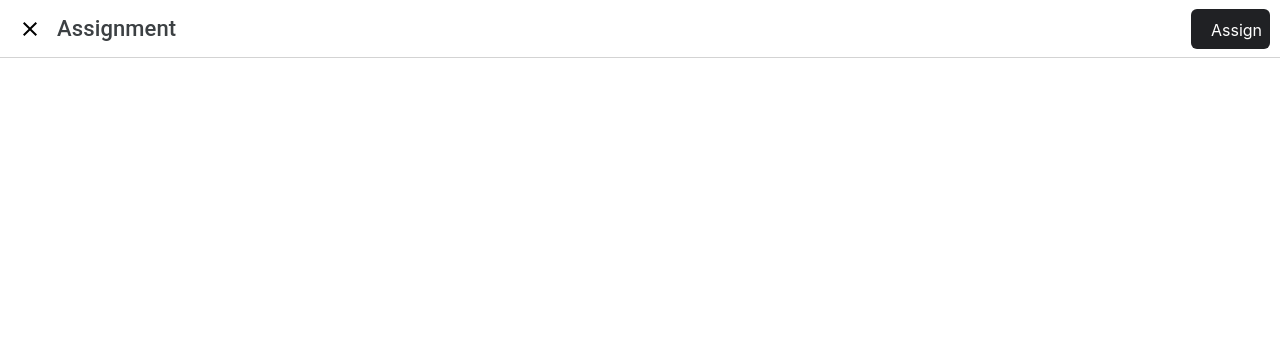
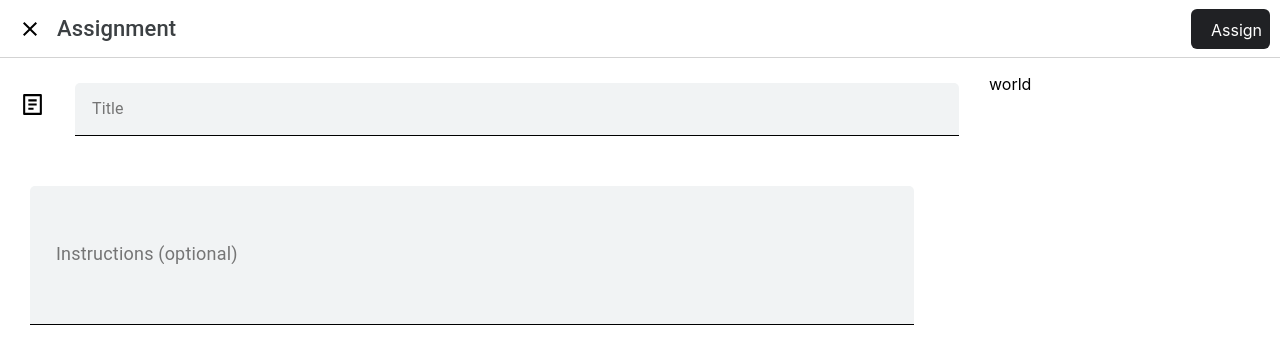
Before and after one commit to SAYEM5522/Google-ClassRoom-clone, a Next.js app in the folder apps/web/: page /Assignments/AssignmentDetails in a window 1280 px wide. Shown: the top 364 px of the page. Built offline with nearby package versions, Linux system fonts and the light colour scheme.

Commit message:
Assignment Details Add

```diff
--- a/apps/web/pages/Assignments/AssignmentDetails.tsx
+++ b/apps/web/pages/Assignments/AssignmentDetails.tsx
@@ -1,10 +1,26 @@
 import React from 'react'
 import JoinClassHeader from '../JoinClass/JoinClassHeader'
-
+import styles from "../css/Assignments/AssignmentsDetails.module.css"
+import { RiFileList2Line } from 'react-icons/ri'
 const AssignmentDetails = ({setModal}) => {
   return (
     <div>
       <JoinClassHeader setModal={setModal} name={"Assignment"} button={"Assign"}/>
+      <div className={styles.Assignment__Details}>
+        <div className={styles.Assignment__Details__Left}>
+          <div className={styles.Assignment__Details__Left__1}>
+          <RiFileList2Line size={25} style={{marginLeft:20,marginTop:-10}}/>
+          <input type={"text"} placeholder={"Title"} className={styles.Assignment__Details__Left1__Input}/>
+          </div>
+          <div className={styles.Assignment__Details__Left__2}>
+          <input type={"text"} placeholder={"Instructions (optional)"} className={styles.Assignment__Details__Left2__Input}/>
+
+         </div>
+        </div>
+        <div className={styles.Assignment__Details__Right}>
+        <p>world</p>
+        </div>
+      </div>
     </div>
   )
 }
--- a/apps/web/pages/css/Assignments/AssignmentsDetails.module.css
+++ b/apps/web/pages/css/Assignments/AssignmentsDetails.module.css
@@ -0,0 +1,64 @@
+.Assignment__Details__Left{
+  flex: 0.75;
+  height: 100%;
+}
+.Assignment__Details__Right{
+  flex: 0.25;
+  /* background-color: black; */
+  height: 100%;
+}
+.Assignment__Details{
+  display: flex;
+  flex-direction: row;
+}
+.Assignment__Details__Left1__Input{
+  width: 55rem;
+  height: 50px;
+  border: 0px;
+  border-bottom: 1px solid black;
+  background-color: #F1F3F4;
+
+  outline: 0px;
+  margin: 25px 30px;
+  border-top-left-radius: 5px;
+  border-top-right-radius: 5px;
+}
+.Assignment__Details__Left2__Input{
+  width: 55rem;
+  height: 136px;
+  border: 0px;
+  border-bottom: 1px solid black;
+  background-color: #F1F3F4;
+
+  outline: 0px;
+  margin: 25px 30px;
+  border-top-left-radius: 5px;
+  border-top-right-radius: 5px;
+}
+.Assignment__Details__Left2__Input::placeholder{
+  flex-shrink: 2;
+    font-family: Roboto,Arial,sans-serif;
+    font-size: 18px;
+    font-weight: 400;
+    letter-spacing: .2px;
+    line-height: 20px;
+    outline: none;
+    padding: 0 24px;
+    text-align: start;
+}
+.Assignment__Details__Left1__Input::placeholder{
+     flex-grow: 1;
+
+    flex-shrink: 1;
+    font-family: Roboto,Arial,sans-serif;
+    font-size: 16px;
+    font-weight: 400;
+    letter-spacing: .1px;
+    line-height: 24px;
+    padding-left: 15px;
+}
+.Assignment__Details__Left__1{
+  display: flex;
+  align-items: center;
+
+}
```
